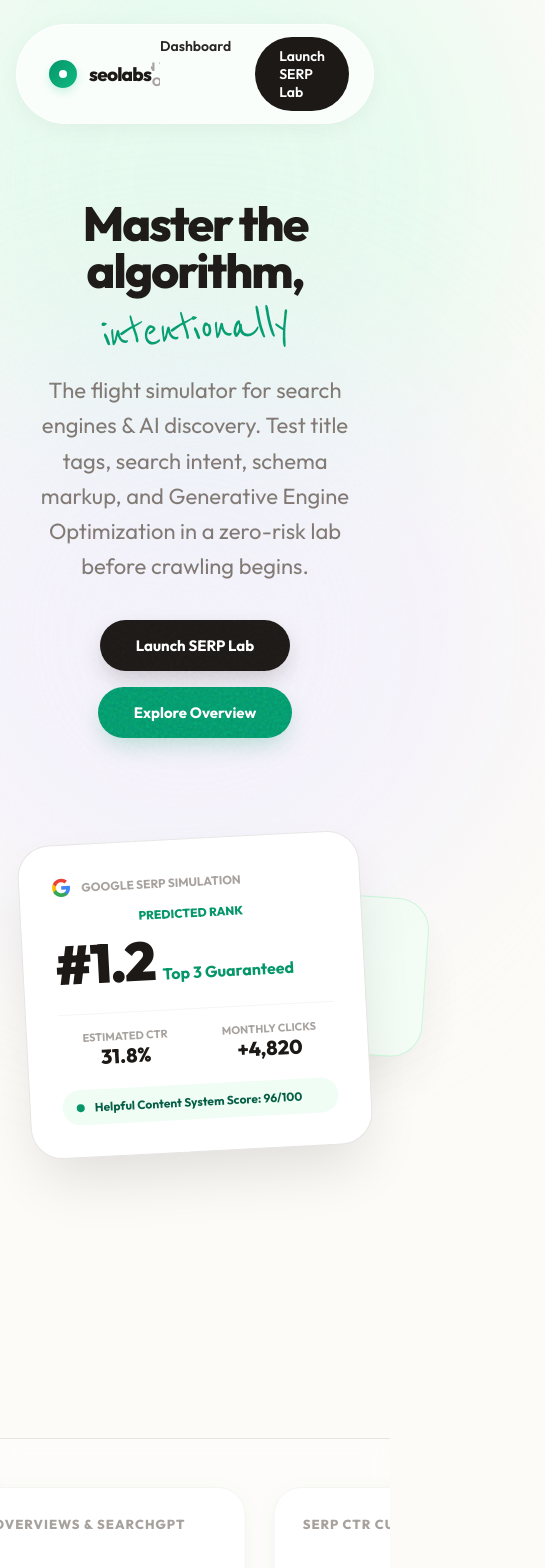
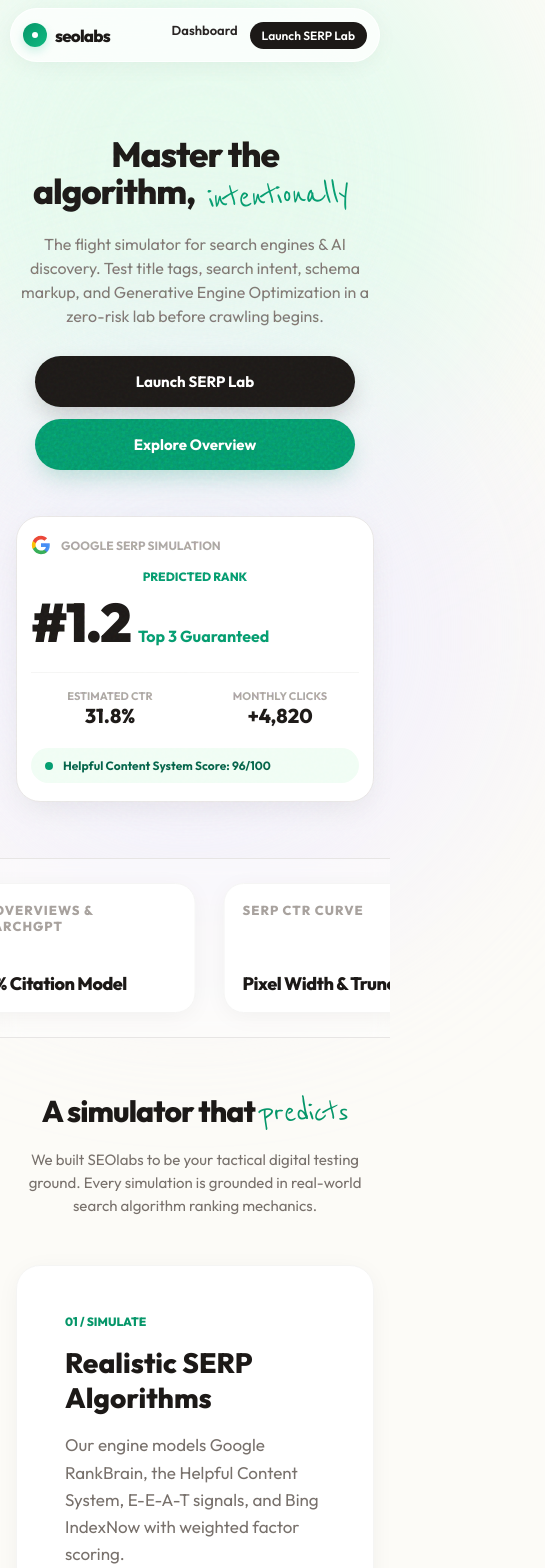
Before and after one commit to Aryanshh/SEOlabs, a Next.js app: page / in a window 390 px wide. Shown: the top 1568 px of the page, 545 px wide, since content can reach past the window. Built offline with nearby package versions, Linux system fonts and the light colour scheme.

Commit message:
feat(mobile): optimize mobile typography, navigation, touch targets, and responsive dashboard

```diff
--- a/src/app/page.tsx
+++ b/src/app/page.tsx
@@ -216,11 +216,11 @@ export default function SeoLabsLanding() {
 
         {/* Features Section */}
         <section className="section" aria-labelledby="features-title">
-          <div className="reveal" style={{ textAlign: 'center', marginBottom: 70 }}>
-            <h2 id="features-title" style={{ fontSize: 52, fontWeight: 800, letterSpacing: -2, marginBottom: 20 }}>
-              A simulator that <span className="cursive" style={{ color: 'var(--cl-emerald)', fontSize: 72 }}>predicts</span>
+          <div className="reveal" style={{ textAlign: 'center', marginBottom: 48 }}>
+            <h2 id="features-title" className="section-heading">
+              A simulator that <span className="cursive" style={{ color: 'var(--cl-emerald)', fontSize: '1.25em' }}>predicts</span>
             </h2>
-            <p style={{ color: 'var(--cl-stone-500)', maxWidth: 620, margin: '0 auto', fontSize: 20 }}>
+            <p className="section-subheading">
               We built SEOlabs to be your tactical digital testing ground. Every simulation is grounded in real-world search algorithm ranking mechanics.
             </p>
           </div>
@@ -270,14 +270,14 @@ export default function SeoLabsLanding() {
 
         {/* Topical Authority: Algorithm Mechanics Guide */}
         <section className="section" aria-labelledby="guide-title">
-          <div className="reveal" style={{ textAlign: 'center', marginBottom: 50 }}>
-            <div style={{ fontSize: 12, fontWeight: 800, color: 'var(--cl-emerald)', textTransform: 'uppercase', letterSpacing: 1, marginBottom: 12 }}>
+          <div className="reveal" style={{ textAlign: 'center', marginBottom: 40 }}>
+            <span className="section-badge">
               Topical Knowledge Base
-            </div>
-            <h2 id="guide-title" style={{ fontSize: 44, fontWeight: 800, letterSpacing: -1 }}>
+            </span>
+            <h2 id="guide-title" className="section-heading">
               How Google Ranks Content in 2026
             </h2>
-            <p style={{ color: 'var(--cl-stone-500)', fontSize: 18, maxWidth: 680, margin: '14px auto 0' }}>
+            <p className="section-subheading">
               Modern search engines rely on multi-layered neural systems. Here is how SEOlabs quantifies the primary ranking pillars.
             </p>
           </div>
@@ -311,9 +311,9 @@ export default function SeoLabsLanding() {
 
         {/* Testimonials */}
         <section className="section" aria-labelledby="stories-title">
-          <div className="reveal" style={{ textAlign: 'center' }}>
-            <h2 id="stories-title" style={{ fontSize: 44, fontWeight: 800, letterSpacing: -1 }}>SEO Practitioner Stories</h2>
-            <p style={{ color: 'var(--cl-stone-500)', fontSize: 18, marginTop: 8 }}>How growth teams are eliminating SERP guesswork.</p>
+          <div className="reveal" style={{ textAlign: 'center', marginBottom: 32 }}>
+            <h2 id="stories-title" className="section-heading">SEO Practitioner Stories</h2>
+            <p className="section-subheading">How growth teams are eliminating SERP guesswork.</p>
           </div>
 
           <div className="diary-grid">
@@ -341,14 +341,14 @@ export default function SeoLabsLanding() {
 
         {/* FAQ Accordion Section (Rich Snippet Target) */}
         <section className="section" aria-labelledby="faq-title">
-          <div className="reveal" style={{ textAlign: 'center', marginBottom: 50 }}>
-            <div style={{ fontSize: 12, fontWeight: 800, color: 'var(--cl-emerald)', textTransform: 'uppercase', letterSpacing: 1, marginBottom: 12 }}>
+          <div className="reveal" style={{ textAlign: 'center', marginBottom: 40 }}>
+            <span className="section-badge">
               Frequently Asked Questions
-            </div>
-            <h2 id="faq-title" style={{ fontSize: 44, fontWeight: 800, letterSpacing: -1 }}>
+            </span>
+            <h2 id="faq-title" className="section-heading">
               Everything You Need to Know
             </h2>
-            <p style={{ color: 'var(--cl-stone-500)', fontSize: 18, maxWidth: 620, margin: '12px auto 0' }}>
+            <p className="section-subheading">
               Answers regarding SERP flight simulation, search algorithms, and ranking mechanics.
             </p>
           </div>
@@ -381,8 +381,8 @@ export default function SeoLabsLanding() {
         {/* Conversion - Waitlist */}
         <section className="section" aria-labelledby="cta-title">
           <div className="waitlist-card reveal">
-            <h2 id="cta-title" style={{ fontSize: 52, fontWeight: 800, letterSpacing: -2 }}>Ready for Page One?</h2>
-            <p style={{ color: 'var(--cl-stone-500)', fontSize: 20, marginTop: 14 }}>
+            <h2 id="cta-title" className="section-heading">Ready for Page One?</h2>
+            <p className="section-subheading" style={{ marginTop: 12 }}>
               Join thousands of SEO specialists simulating algorithms before indexing.
             </p>
 
--- a/src/app/theme.css
+++ b/src/app/theme.css
@@ -463,19 +463,300 @@ body {
   transform: translateY(0);
 }
 
+/* Section Titles & Fluid Responsive Typography */
+.section-heading {
+  font-size: clamp(30px, 4.5vw, 52px);
+  font-weight: 800;
+  letter-spacing: -0.03em;
+  line-height: 1.1;
+  color: var(--cl-stone-900);
+  margin-bottom: 16px;
+}
+
+.section-subheading {
+  font-size: clamp(15px, 2vw, 19px);
+  color: var(--cl-stone-500);
+  max-width: 640px;
+  margin: 0 auto;
+  line-height: 1.55;
+}
+
+.section-badge {
+  display: inline-block;
+  font-size: 11px;
+  font-weight: 800;
+  color: var(--cl-emerald);
+  text-transform: uppercase;
+  letter-spacing: 1px;
+  margin-bottom: 12px;
+}
+
+/* Tablet & Intermediate Screens (<= 1024px) */
 @media (max-width: 1024px) {
   .hero-split {
     flex-direction: column;
     text-align: center;
-    padding-top: 120px;
+    padding-top: 100px;
+    gap: 48px;
   }
-  .hero-content { text-align: center; }
+  .hero-content { text-align: center; width: 100%; }
   .hero p { margin: 0 auto 36px; }
   .cta-group { justify-content: center; }
-  .hero-visual { margin-top: 20px; width: 100%; }
-  .mockup-container { width: 100%; max-width: 420px; }
-  .serp-main, .serp-back { width: 100%; }
+  .hero-visual { margin-top: 10px; width: 100%; display: flex; justify-content: center; }
   .grid-2, .diary-grid { grid-template-columns: 1fr; }
+}
+
+/* Mobile Screens (<= 768px) */
+@media (max-width: 768px) {
+  :root {
+    --section-gap: 56px;
+  }
+
+  .nav-container {
+    top: 12px;
+    width: calc(100% - 20px);
+    padding: 8px 14px;
+    backdrop-filter: blur(24px);
+    -webkit-backdrop-filter: blur(24px);
+  }
+
+  .tagline-cycle {
+    display: none !important;
+  }
+
+  .logo {
+    gap: 8px;
+  }
+
+  .logo-circle {
+    width: 24px;
+    height: 24px;
+  }
+
+  .logo-dot {
+    width: 6px;
+    height: 6px;
+  }
+
+  .logo span {
+    font-size: 17px !important;
+  }
+
+  .nav-links {
+    gap: 12px;
+  }
+
+  .nav-link {
+    font-size: 13px;
+  }
+
+  .nav-cta {
+    padding: 8px 16px;
+    font-size: 13px;
+  }
+
+  .section {
+    padding: var(--section-gap) 16px;
+  }
+
+  .hero-split {
+    padding-top: 80px;
+    gap: 36px;
+    min-height: auto;
+  }
+
+  .hero h1 {
+    font-size: clamp(32px, 8.5vw, 54px);
+    line-height: 1.05;
+    margin-bottom: 18px;
+    letter-spacing: -0.03em;
+  }
+
+  .hero .cursive-word {
+    transform: translateY(2px) rotate(-3deg);
+  }
+
+  .hero p {
+    font-size: 16px;
+    margin-bottom: 28px;
+    line-height: 1.5;
+  }
+
+  .cta-group {
+    flex-direction: column;
+    width: 100%;
+    max-width: 320px;
+    margin: 0 auto;
+    gap: 12px;
+  }
+
+  .cta-group .btn {
+    width: 100%;
+    min-height: 48px;
+    font-size: 15px;
+  }
+
+  /* Mockup Container: Zero horizontal bleed */
+  .mockup-container {
+    width: 100%;
+    max-width: 100%;
+    height: auto;
+    min-height: auto;
+    display: flex;
+    justify-content: center;
+  }
+
+  .serp-back {
+    display: none;
+  }
+
+  .serp-card-mockup {
+    position: relative;
+    top: 0 !important;
+    left: 0 !important;
+    width: 100% !important;
+    max-width: 390px;
+    transform: none !important;
+    border-radius: 24px;
+    padding: 22px 18px;
+    box-shadow: 0 10px 30px -5px rgba(0, 0, 0, 0.08);
+  }
+
+  .marquee-container {
+    padding: 24px 0;
+  }
+
+  .scenario-card {
+    width: 240px;
+    height: 130px;
+    padding: 18px;
+    border-radius: 20px;
+  }
+
+  .scenario-text {
+    font-size: 18px;
+  }
+
+  .card {
+    padding: 28px 20px;
+    border-radius: 24px;
+  }
+
+  .card h3 {
+    font-size: 22px;
+    margin-bottom: 12px;
+  }
+
+  .card p {
+    font-size: 15px;
+  }
+
+  .guide-grid {
+    grid-template-columns: 1fr;
+    gap: 16px;
+    margin-top: 28px;
+  }
+
+  .guide-box {
+    padding: 24px 20px;
+    border-radius: 20px;
+  }
+
+  .guide-title {
+    font-size: 18px;
+  }
+
+  .diary-grid {
+    margin-top: 32px;
+    gap: 16px;
+  }
+
+  .diary-card {
+    padding: 24px 20px;
+    border-radius: 24px;
+  }
+
+  .diary-text {
+    font-size: 15px;
+    line-height: 1.55;
+    margin-bottom: 18px;
+  }
+
+  .faq-container {
+    gap: 12px;
+  }
+
+  .faq-card {
+    border-radius: 18px;
+  }
+
+  .faq-trigger {
+    padding: 18px 20px;
+    font-size: 16px;
+  }
+
+  .faq-icon {
+    width: 24px;
+    height: 24px;
+    font-size: 15px;
+  }
+
+  .faq-body {
+    padding: 0 20px 20px;
+    font-size: 14px;
+    line-height: 1.6;
+  }
+
+  .waitlist-card {
+    padding: 44px 20px;
+    border-radius: 28px;
+  }
+
+  .waitlist-form {
+    flex-direction: column;
+    background: transparent;
+    padding: 0;
+    gap: 12px;
+    margin-top: 24px;
+    width: 100%;
+  }
+
+  .waitlist-form input {
+    background: var(--cl-stone-100);
+    border-radius: 100px;
+    padding: 16px 20px;
+    font-size: 16px; /* 16px prevents iOS Safari automatic page zooming */
+    width: 100%;
+    border: 1px solid var(--cl-stone-200);
+  }
+
+  .waitlist-form button {
+    width: 100%;
+    min-height: 50px;
+    border-radius: 100px;
+    font-size: 16px;
+  }
+}
+
+/* Extra Small Phones (<= 480px) */
+@media (max-width: 480px) {
+  .nav-container {
+    top: 8px;
+    padding: 6px 12px;
+  }
+
+  .nav-cta {
+    padding: 6px 12px;
+    font-size: 12px;
+  }
+
+  .hero h1 {
+    font-size: clamp(28px, 9vw, 38px);
+  }
+
+  .serp-card-mockup {
+    padding: 18px 14px;
+  }
 }
 
 /* FAQ Accordion Section */
@@ -585,9 +866,3 @@ body {
   color: var(--cl-stone-500);
   line-height: 1.6;
 }
-
-@media (max-width: 900px) {
-  .guide-grid {
-    grid-template-columns: 1fr;
-  }
-}
```
Also changed, not shown: src/app/(auth)/auth.css (+15 -0 lines), src/app/(dashboard)/dashboard.css (+96 -1 lines).
